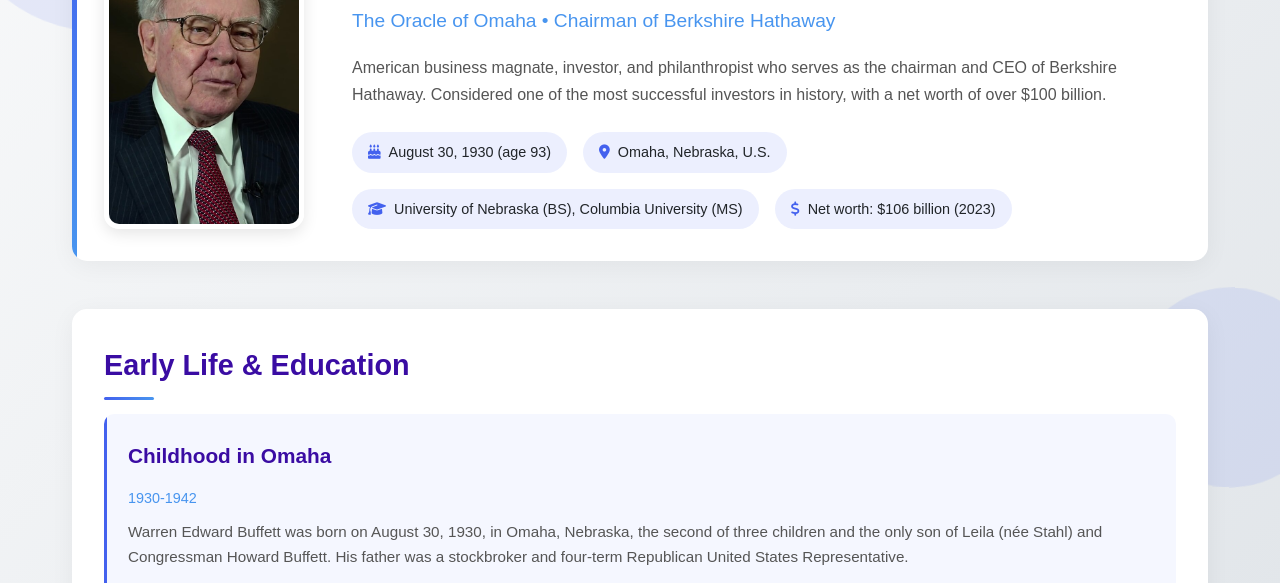
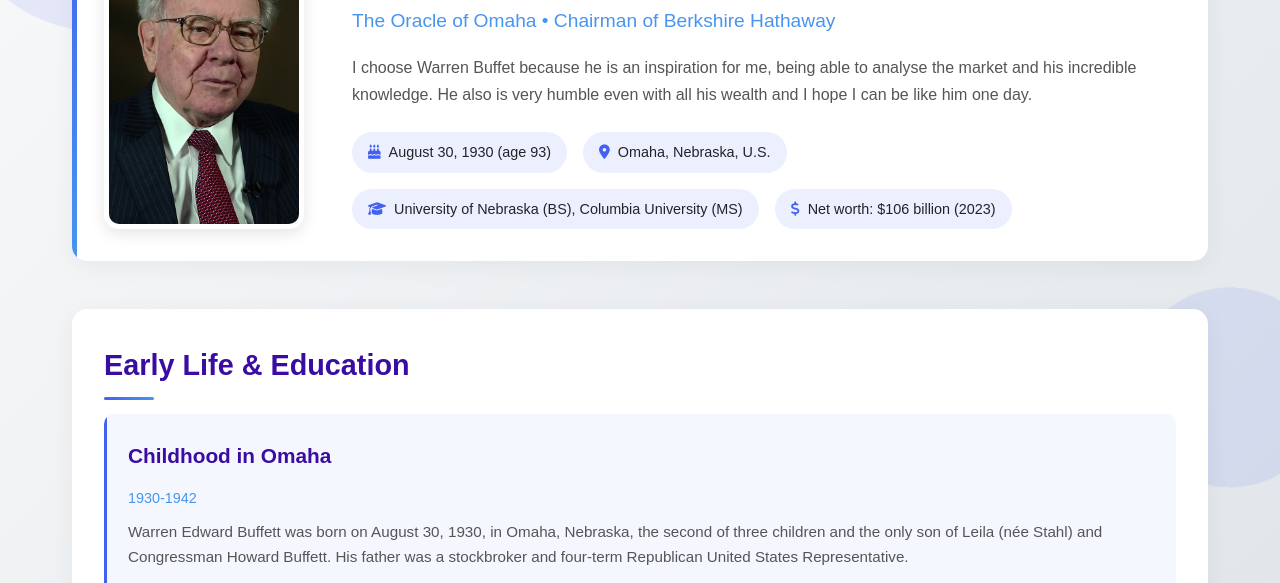
Before and after one commit to lorenzobest/Personal-Website, a plain HTML site: page warren.html in a window 1280 px wide. Shown: the part 199-782 px from the top of the page. Drawn offline with Linux system fonts and the light colour scheme.

Commit message:
Update warren.html

```diff
--- a/warren.html
+++ b/warren.html
@@ -629,7 +629,7 @@ nav {
             <div class="profile-info">
                 <h1>Warren Edward Buffett</h1>
                 <div class="title">The Oracle of Omaha • Chairman of Berkshire Hathaway</div>
-                <p class="bio">American business magnate, investor, and philanthropist who serves as the chairman and CEO of Berkshire Hathaway. Considered one of the most successful investors in history, with a net worth of over $100 billion.</p>
+                <p class="bio">I choose Warren Buffet because he is an inspiration for me, being able to analyse the market and his incredible knowledge. He also is very humble even with all his wealth and I hope I can be like him one day.</p>
 
                 <div class="contact-info">
                     <div class="contact-item">
```
